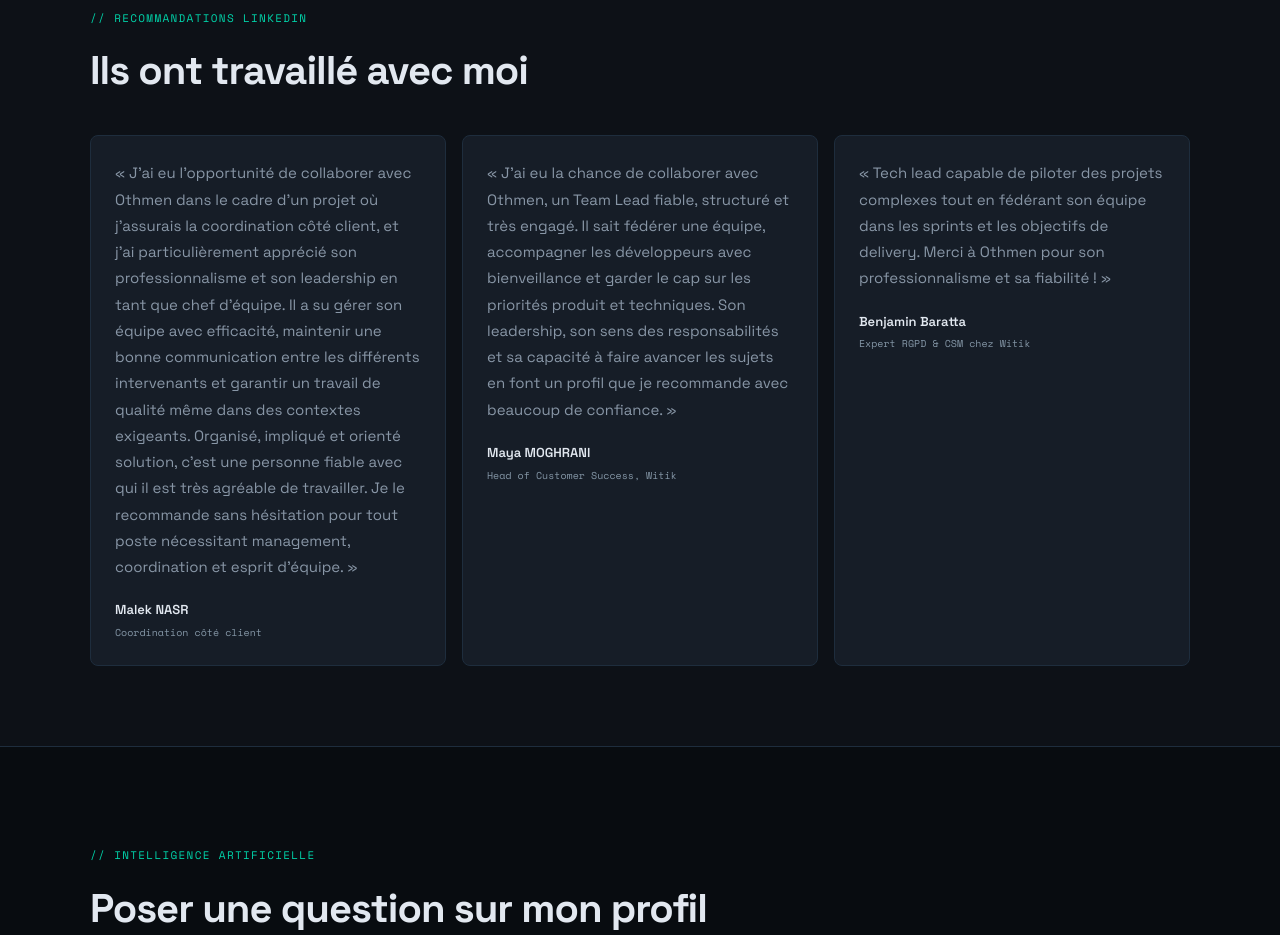
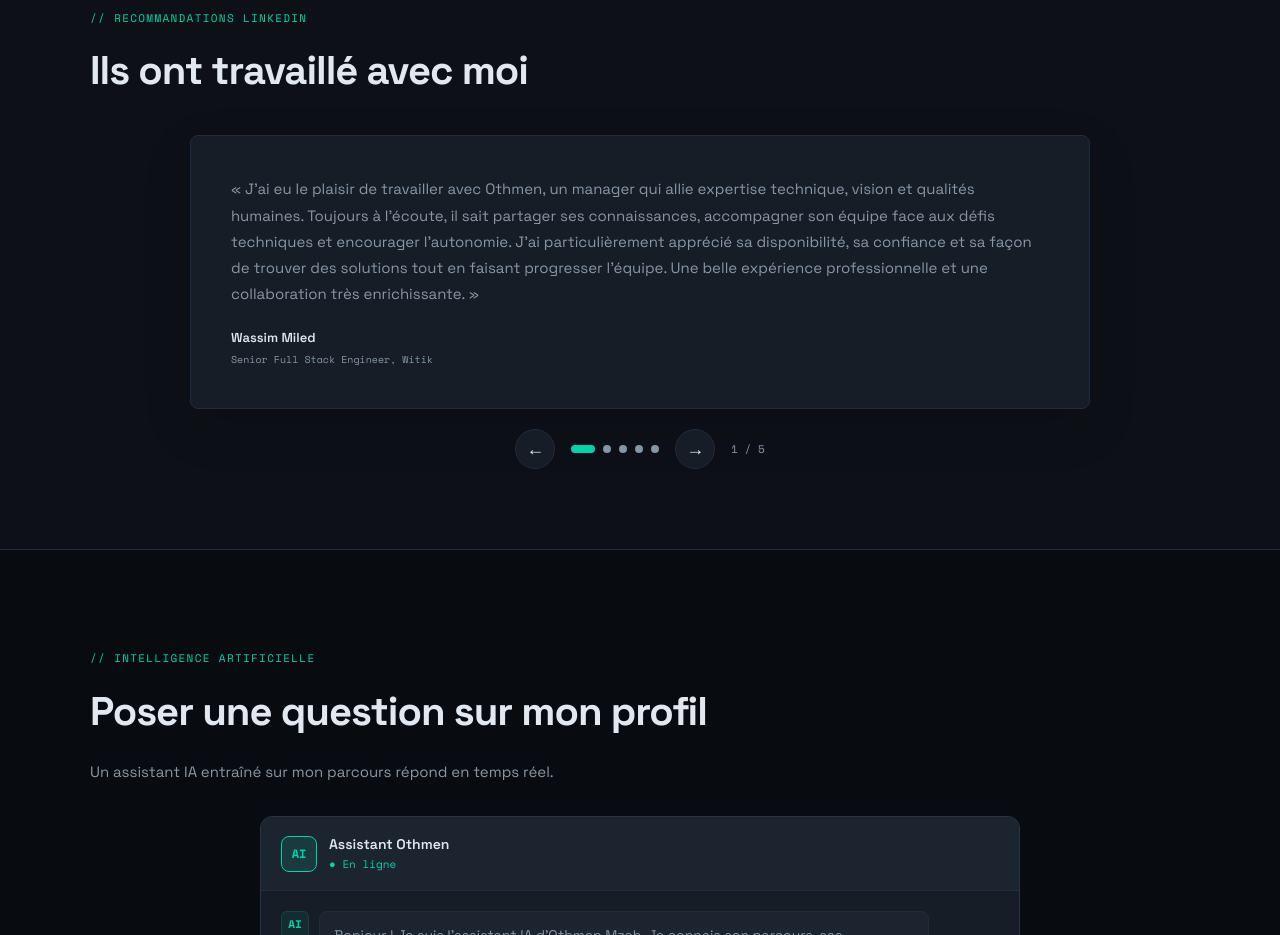
Before and after one commit to othmzh/portfolio_mzeh, a Next.js app: page / in a window 1280 px wide. Shown: the part 5000-5935 px from the top of the page. Built offline with nearby package versions, Linux system fonts and the light colour scheme.

Commit message:
Add testimonial carousel and recommendations

```diff
--- a/components/Testimonials.js
+++ b/components/Testimonials.js
@@ -1,3 +1,4 @@
+import { useEffect, useState } from 'react'
 import styles from '../styles/Testimonials.module.css'
 import { useTranslation } from '../hooks/useTranslation'
 import testimonialsFr from '../data/fr/testimonials.fr.json'
@@ -8,26 +9,68 @@ const testimonialsByLocale = { fr: testimonialsFr, en: testimonialsEn }
 export default function Testimonials() {
   const { t, locale } = useTranslation()
   const testimonials = testimonialsByLocale[locale] ?? testimonialsByLocale.fr
+  const [activeIndex, setActiveIndex] = useState(0)
+  const [isPaused, setIsPaused] = useState(false)
+  const activeTestimonial = testimonials[activeIndex % testimonials.length]
+  const goTo = index => setActiveIndex((index + testimonials.length) % testimonials.length)
+
+  useEffect(() => {
+    if (isPaused || window.matchMedia('(prefers-reduced-motion: reduce)').matches) return undefined
+    const timer = window.setTimeout(() => {
+      setActiveIndex(index => (index + 1) % testimonials.length)
+    }, 7000)
+    return () => window.clearTimeout(timer)
+  }, [activeIndex, isPaused, testimonials.length])
 
   return (
     <section id="testimonials" className={styles.section} aria-labelledby="testimonials-heading">
       <div className={styles.container}>
         <div className={styles.label}>{t('testimonials.label')}</div>
         <h2 id="testimonials-heading" className={styles.heading}>{t('testimonials.heading')}</h2>
-        <div className={styles.grid}>
-          {testimonials.map(item => (
-            <figure key={item.name} className={styles.card}>
-              <blockquote className={styles.quote}>{item.quote}</blockquote>
+        <div
+          className={styles.carousel}
+          role="region"
+          aria-label={t('testimonials.heading')}
+          aria-roledescription={locale === 'en' ? 'carousel' : 'carrousel'}
+          onMouseEnter={() => setIsPaused(true)}
+          onMouseLeave={() => setIsPaused(false)}
+          onFocusCapture={() => setIsPaused(true)}
+          onBlurCapture={event => {
+            if (!event.currentTarget.contains(event.relatedTarget)) setIsPaused(false)
+          }}
+        >
+          <figure className={styles.card} aria-live={isPaused ? 'polite' : 'off'} aria-atomic="true">
+            <blockquote className={styles.quote} key={activeTestimonial.name}>{activeTestimonial.quote}</blockquote>
             <figcaption className={styles.person}>
-                {item.source ? (
-                  <a href={item.source} target="_blank" rel="noreferrer" className={styles.name}>{item.name}</a>
+              {activeTestimonial.source ? (
+                <a href={activeTestimonial.source} target="_blank" rel="noreferrer" className={styles.name}>{activeTestimonial.name}</a>
               ) : (
-                  <span className={styles.name}>{item.name}</span>
+                <span className={styles.name}>{activeTestimonial.name}</span>
               )}
-                <span className={styles.role}>{item.role}</span>
+              <span className={styles.role}>{activeTestimonial.role}</span>
             </figcaption>
           </figure>
+          <div className={styles.controls}>
+            <button className={styles.arrow} type="button" onClick={() => goTo(activeIndex - 1)} aria-label={t('testimonials.previous')}>
+              <span aria-hidden="true">←</span>
+            </button>
+            <div className={styles.indicators} role="group" aria-label={t('testimonials.navigation')}>
+              {testimonials.map((item, index) => (
+                <button
+                  key={item.name}
+                  className={`${styles.indicator} ${index === activeIndex ? styles.activeIndicator : ''}`}
+                  type="button"
+                  onClick={() => goTo(index)}
+                  aria-label={`${t('testimonials.goTo')} ${index + 1}`}
+                  aria-current={index === activeIndex ? 'true' : undefined}
+                />
               ))}
+            </div>
+            <button className={styles.arrow} type="button" onClick={() => goTo(activeIndex + 1)} aria-label={t('testimonials.next')}>
+              <span aria-hidden="true">→</span>
+            </button>
+            <span className={styles.counter}>{activeIndex + 1} / {testimonials.length}</span>
+          </div>
         </div>
       </div>
     </section>
--- a/data/en/testimonials.en.json
+++ b/data/en/testimonials.en.json
@@ -1,4 +1,16 @@
 [
+  {
+    "name": "Wassim Miled",
+    "role": "Senior Full Stack Engineer, Witik",
+    "source": "https://www.linkedin.com/in/wassim-miled-5288a1169/",
+    "quote": "“I had the pleasure of working with Othmen, a manager who combines technical expertise, vision and strong people skills. He is always approachable, shares his knowledge, supports his team through technical challenges and encourages autonomy. I especially appreciated his availability, the trust he places in the team, and his ability to find solutions while helping the team grow. It was a great professional experience and a very rewarding collaboration.”"
+  },
+  {
+    "name": "Arnaud Zilliox",
+    "role": "Direct Manager, Witik",
+    "source": "https://www.linkedin.com/in/arnaudzilliox/",
+    "quote": "“I had the pleasure of working with Othmen for five wonderful years, during which he successfully led our tech team in Tunis. He was always fully committed to our project, available and highly reliable. I am grateful to him for that. You can count on him to contribute to the success of your company.”"
+  },
   {
     "name": "Malek NASR",
     "role": "Client-side project coordination",
--- a/data/fr/testimonials.fr.json
+++ b/data/fr/testimonials.fr.json
@@ -1,4 +1,16 @@
 [
+  {
+    "name": "Wassim Miled",
+    "role": "Senior Full Stack Engineer, Witik",
+    "source": "https://www.linkedin.com/in/wassim-miled-5288a1169/",
+    "quote": "« J’ai eu le plaisir de travailler avec Othmen, un manager qui allie expertise technique, vision et qualités humaines. Toujours à l’écoute, il sait partager ses connaissances, accompagner son équipe face aux défis techniques et encourager l’autonomie. J’ai particulièrement apprécié sa disponibilité, sa confiance et sa façon de trouver des solutions tout en faisant progresser l’équipe. Une belle expérience professionnelle et une collaboration très enrichissante. »"
+  },
+  {
+    "name": "Arnaud Zilliox",
+    "role": "Responsable direct, Witik",
+    "source": "https://www.linkedin.com/in/arnaudzilliox/",
+    "quote": "« J’ai eu le plaisir de travailler avec Othmen durant cinq belles années, pendant lesquelles il a dirigé avec succès notre équipe tech à Tunis. Il a toujours été totalement engagé dans notre projet, disponible et d’une grande fiabilité. Je l’en remercie. Vous pouvez sans aucun doute compter sur lui pour contribuer au succès de votre entreprise ! »"
+  },
   {
     "name": "Malek NASR",
     "role": "Coordination côté client",
--- a/locales/en.json
+++ b/locales/en.json
@@ -32,6 +32,10 @@
   "certifications.pmpStatus": "PMP — IN PROGRESS",
   "testimonials.label": "// LinkedIn recommendations",
   "testimonials.heading": "What colleagues say",
+  "testimonials.previous": "Previous recommendation",
+  "testimonials.next": "Next recommendation",
+  "testimonials.navigation": "Choose a recommendation",
+  "testimonials.goTo": "Show recommendation",
   "certifications.footer": "// Education — Master's in Applied Computer Science, Faculty of Legal, Economic and Management Sciences of Jendouba (FSJEGJ) (2004–2008)",
 
   "chat.label": "// artificial intelligence",
--- a/locales/fr.json
+++ b/locales/fr.json
@@ -32,6 +32,10 @@
   "certifications.pmpStatus": "PMP — EN COURS",
   "testimonials.label": "// recommandations LinkedIn",
   "testimonials.heading": "Ils ont travaillé avec moi",
+  "testimonials.previous": "Recommandation précédente",
+  "testimonials.next": "Recommandation suivante",
+  "testimonials.navigation": "Choisir une recommandation",
+  "testimonials.goTo": "Afficher la recommandation",
   "certifications.footer": "// Formation — Maîtrise en Informatique Appliquée, Faculté des Sciences Juridiques, Économiques et de Gestion de Jendouba (FSJEGJ) (2004–2008)",
 
   "chat.label": "// intelligence artificielle",
--- a/styles/Testimonials.module.css
+++ b/styles/Testimonials.module.css
@@ -27,10 +27,9 @@
   margin: 0 0 2rem;
 }
 
-.grid {
-  display: grid;
-  grid-template-columns: repeat(auto-fit, minmax(min(100%, 320px), 1fr));
-  gap: 1rem;
+.carousel {
+  max-width: 900px;
+  margin: 0 auto;
 }
 
 .card {
@@ -38,7 +37,12 @@
   border: 1px solid var(--border);
   border-radius: 8px;
   margin: 0;
-  padding: 1.5rem;
+  min-height: 250px;
+  padding: clamp(1.5rem, 4vw, 2.5rem);
+  display: flex;
+  flex-direction: column;
+  justify-content: space-between;
+  box-shadow: 0 18px 50px rgba(0, 0, 0, 0.14);
 }
 
 .quote {
@@ -70,3 +74,78 @@
   font-family: var(--mono);
   font-size: 10px;
 }
+
+.controls {
+  display: flex;
+  align-items: center;
+  justify-content: center;
+  gap: 1rem;
+  margin-top: 1.25rem;
+}
+
+.arrow {
+  width: 40px;
+  height: 40px;
+  display: inline-flex;
+  align-items: center;
+  justify-content: center;
+  border: 1px solid var(--border);
+  border-radius: 50%;
+  color: var(--text);
+  background: var(--surface);
+  cursor: pointer;
+  font-size: 18px;
+  transition: color 0.15s, border-color 0.15s, transform 0.15s;
+}
+
+.arrow:hover {
+  color: var(--accent);
+  border-color: var(--accent);
+  transform: translateY(-1px);
+}
+
+.indicators {
+  display: flex;
+  align-items: center;
+  gap: 0.5rem;
+}
+
+.indicator {
+  width: 8px;
+  height: 8px;
+  padding: 0;
+  border: 0;
+  border-radius: 999px;
+  background: var(--text3);
+  cursor: pointer;
+  transition: width 0.2s, background 0.2s;
+}
+
+.activeIndicator {
+  width: 24px;
+  background: var(--accent);
+}
+
+.counter {
+  color: var(--text3);
+  font-family: var(--mono);
+  font-size: 11px;
+  font-variant-numeric: tabular-nums;
+}
+
+.arrow:focus-visible,
+.indicator:focus-visible,
+.name:focus-visible {
+  outline: 2px solid var(--accent);
+  outline-offset: 3px;
+}
+
+@media (max-width: 600px) {
+  .card {
+    min-height: 0;
+  }
+
+  .controls {
+    gap: 0.7rem;
+  }
+}
```
Lines whose indentation alone changed are shown as unchanged.
